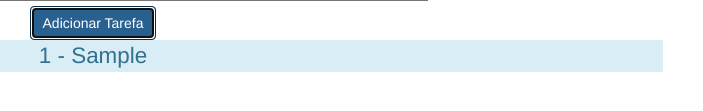
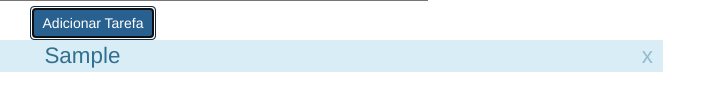
Before and after one commit to anrodrigues/to-do-list, a plain HTML site: page index.html in a window 1280 px wide. Both pictures are taken after typing "Sample" into the empty fields and a click on the button "Adicionar Tarefa". Shown: the part 175-286 px from the top of the page, 547-1250 px from the left. Drawn offline with Linux system fonts and the light colour scheme.

Commit message:
funcionalidade de excluir a tarefa

```diff
--- a/estilo.css
+++ b/estilo.css
@@ -4,3 +4,14 @@
 .p-hover{
   font-size: 3em;
 }
+
+.fecha{
+	float:right;
+	padding-right: 10px;
+	cursor: pointer;
+	opacity: 0.4;
+}
+
+.fecha:hover{
+	opacity: 1;
+}
--- a/script.js
+++ b/script.js
@@ -1,9 +1,17 @@
 
-var id = 0;
 var texto = $('#texto-input');
 
 $("#add-div").click(function(){
-  id = id += 1;
-  $(".to-do").append('<p class="alert-info tarefa">' + id +' - '+ texto.val());
-  texto.val(" ") ;
+
+    $(".to-do").append(`<p class="alert-info tarefa"> ${texto.val()} <spam class="fecha"> x </spam> `);
+    texto.val(" ") ;
+
+	atarefas = Array.from($('.tarefa'));
+
+	atarefas.forEach(function(tarefa,index){
+		tarefa.childNodes[1].addEventListener('click',function(){
+			tarefa.remove();
+		})
+	})
+
 });
```
